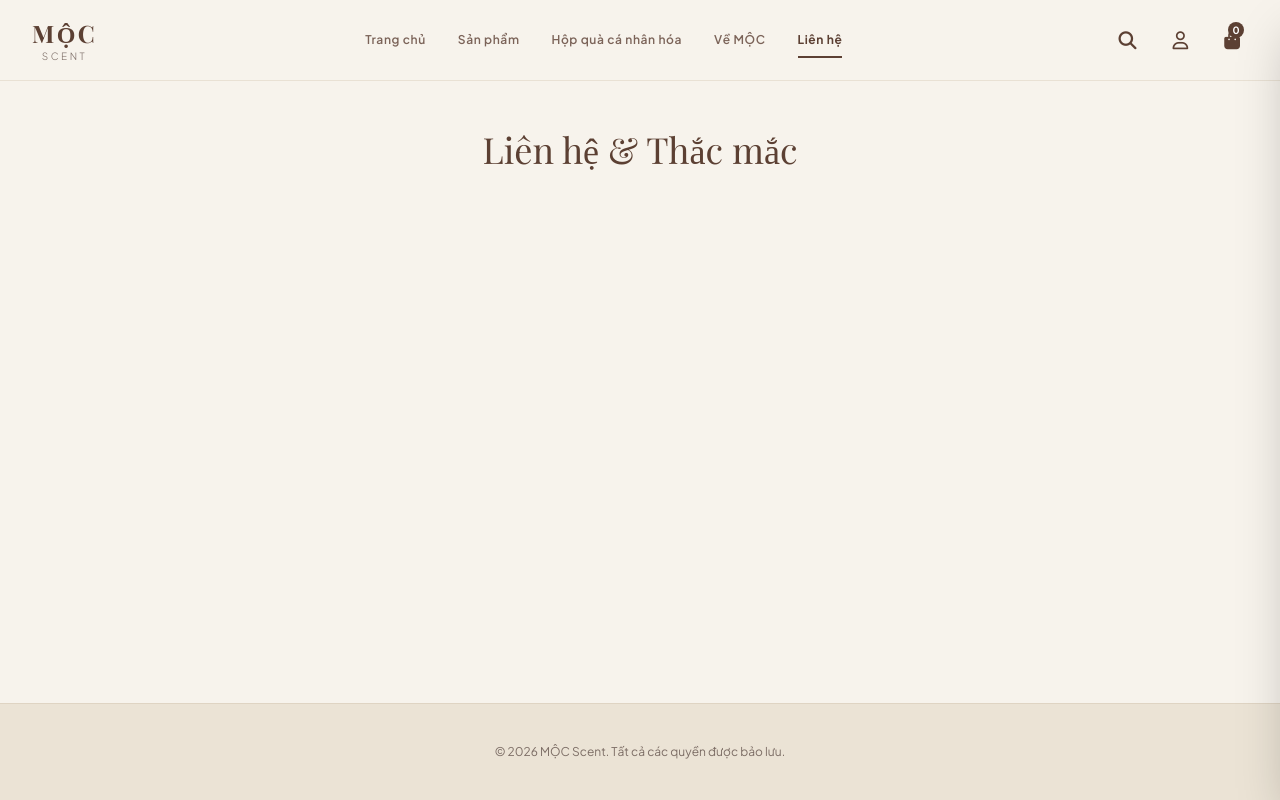
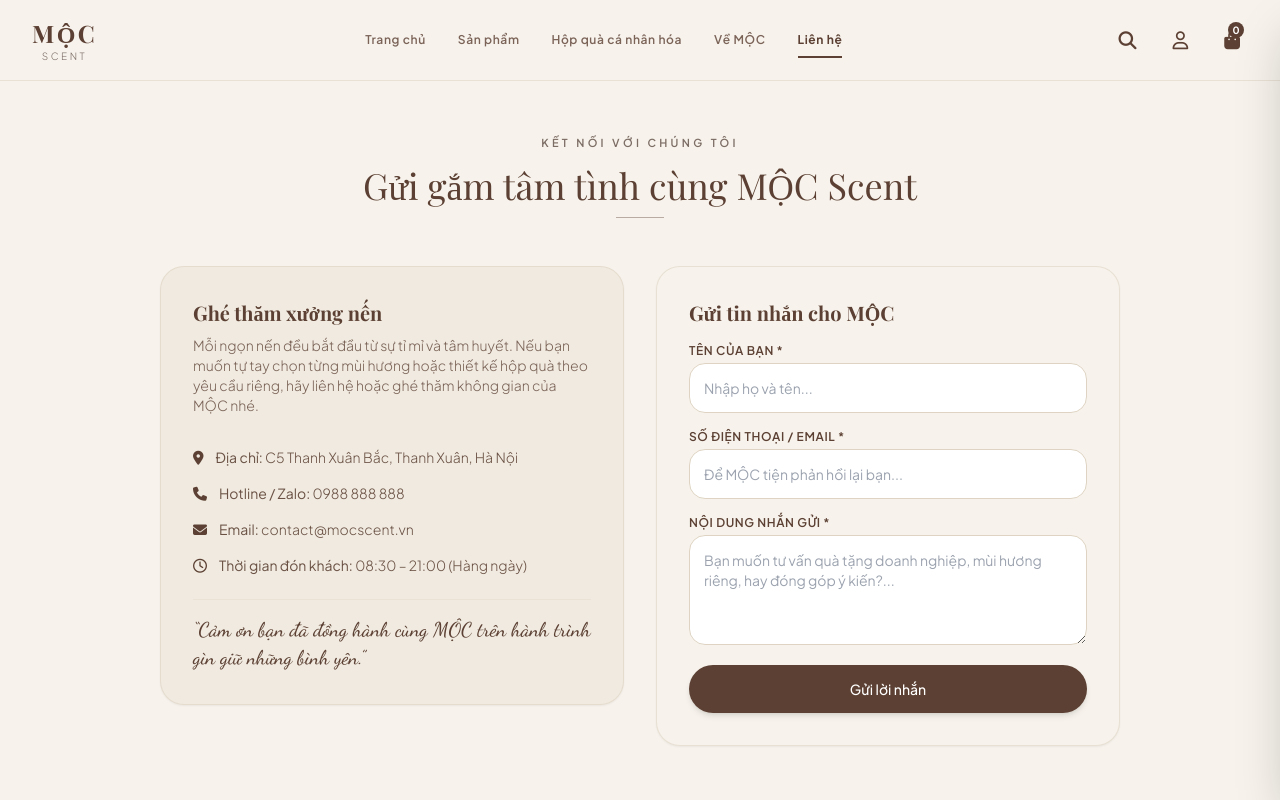
Before and after one commit to minh290707/M-c-, a plain HTML site: page index.html in a window 1280 px wide. Both pictures are taken after a click on the button "Liên hệ". Shown: the top 800 px of the page. Drawn offline with nearby package versions, Linux system fonts and the light colour scheme; files whose address does not match are found by name; a web font is replaced by a local one.

Commit message:
Update index.html

```diff
--- a/index.html
+++ b/index.html
@@ -484,9 +484,77 @@
 
 
     <!-- ================= TRANG 5: LIÊN HỆ ================= -->
-    <div id="tab-contact" class="tab-content hidden max-w-7xl mx-auto px-4 sm:px-6 lg:px-8 py-12">
+    <div id="tab-contact" class="tab-content hidden max-w-5xl mx-auto px-4 sm:px-6 lg:px-8 py-12">
+      <!-- Tiêu đề mở đầu -->
       <div class="text-center space-y-3 mb-12">
-        <h1 class="font-serif text-3xl sm:text-4xl text-moc-brown font-normal">Liên hệ & Thắc mắc</h1>
+        <span class="text-[11px] uppercase tracking-[0.3em] font-semibold text-moc-muted">KẾT NỐI VỚI CHÚNG TÔI</span>
+        <h1 class="font-serif text-3xl sm:text-4xl text-moc-brown font-normal">
+          Gửi gắm tâm tình cùng MỘC Scent
+        </h1>
+        <div class="w-12 h-[1px] bg-moc-brown/40 mx-auto mt-4"></div>
+      </div>
+
+      <div class="grid grid-cols-1 md:grid-cols-2 gap-8 items-start">
+        <!-- Cột trái: Thông tin liên hệ & Giờ mở cửa -->
+        <div class="bg-moc-card border border-moc-border/60 rounded-3xl p-6 sm:p-8 space-y-6 shadow-sm">
+          <div>
+            <h3 class="font-serif text-xl font-bold text-moc-brown mb-2">Ghé thăm xưởng nến</h3>
+            <p class="text-xs sm:text-sm text-moc-brown/80 leading-relaxed font-light">
+              Mỗi ngọn nến đều bắt đầu từ sự tỉ mỉ và tâm huyết. Nếu bạn muốn tự tay chọn từng mùi hương hoặc thiết kế hộp quà theo yêu cầu riêng, hãy liên hệ hoặc ghé thăm không gian của MỘC nhé.
+            </p>
+          </div>
+
+          <div class="space-y-4 pt-2 text-xs sm:text-sm text-moc-brown/90 font-light">
+            <div class="flex items-start gap-3">
+              <i class="fa-solid fa-location-dot text-moc-brown mt-1"></i>
+              <span><strong>Địa chỉ:</strong> C5 Thanh Xuân Bắc, Thanh Xuân, Hà Nội</span>
+            </div>
+            <div class="flex items-start gap-3">
+              <i class="fa-solid fa-phone text-moc-brown mt-1"></i>
+              <span><strong>Hotline / Zalo:</strong> 0988 888 888</span>
+            </div>
+            <div class="flex items-start gap-3">
+              <i class="fa-solid fa-envelope text-moc-brown mt-1"></i>
+              <span><strong>Email:</strong> contact@mocscent.vn</span>
+            </div>
+            <div class="flex items-start gap-3">
+              <i class="fa-regular fa-clock text-moc-brown mt-1"></i>
+              <span><strong>Thời gian đón khách:</strong> 08:30 – 21:00 (Hàng ngày)</span>
+            </div>
+          </div>
+
+          <!-- Trích dẫn trang trí -->
+          <div class="pt-4 border-t border-moc-border/40">
+            <p class="font-handwriting text-xl text-moc-brown">
+              “Cảm ơn bạn đã đồng hành cùng MỘC trên hành trình gìn giữ những bình yên.”
+            </p>
+          </div>
+        </div>
+
+        <!-- Cột phải: Form gửi tin nhắn / góp ý -->
+        <div class="bg-moc-bg border border-moc-border/60 rounded-3xl p-6 sm:p-8 shadow-sm">
+          <h3 class="font-serif text-xl font-bold text-moc-brown mb-4">Gửi tin nhắn cho MỘC</h3>
+          <form onsubmit="handleContactSubmit(event)" class="space-y-4 text-xs sm:text-sm">
+            <div>
+              <label class="block text-xs font-semibold text-moc-brown uppercase tracking-wider mb-1">Tên của bạn *</label>
+              <input type="text" id="contact-name" required placeholder="Nhập họ và tên..." class="w-full p-3.5 rounded-2xl border border-moc-border bg-white text-moc-brown focus:outline-none focus:border-moc-brown">
+            </div>
+
+            <div>
+              <label class="block text-xs font-semibold text-moc-brown uppercase tracking-wider mb-1">Số điện thoại / Email *</label>
+              <input type="text" id="contact-info" required placeholder="Để MỘC tiện phản hồi lại bạn..." class="w-full p-3.5 rounded-2xl border border-moc-border bg-white text-moc-brown focus:outline-none focus:border-moc-brown">
+            </div>
+
+            <div>
+              <label class="block text-xs font-semibold text-moc-brown uppercase tracking-wider mb-1">Nội dung nhắn gửi *</label>
+              <textarea id="contact-msg" required rows="4" placeholder="Bạn muốn tư vấn quà tặng doanh nghiệp, mùi hương riêng, hay đóng góp ý kiến?..." class="w-full p-3.5 rounded-2xl border border-moc-border bg-white text-moc-brown focus:outline-none focus:border-moc-brown"></textarea>
+            </div>
+
+            <button type="submit" class="w-full bg-moc-brown hover:bg-moc-brownDark text-white py-3.5 rounded-full font-medium text-sm transition shadow-md mt-2">
+              Gửi lời nhắn
+            </button>
+          </form>
+        </div>
       </div>
     </div>
 
@@ -1125,6 +1193,20 @@
       toggleCartDrawer();
     }
 
+// XỬ LÝ GỬI FORM LIÊN HỆ
+    function handleContactSubmit(e) {
+      e.preventDefault();
+      const name = document.getElementById('contact-name').value.trim();
+      const info = document.getElementById('contact-info').value.trim();
+      const msg = document.getElementById('contact-msg').value.trim();
+
+      alert(`Cảm ơn ${name} đã gửi lời nhắn!\nMỘC Scent đã nhận được thông tin và sẽ phản hồi tới bạn qua ${info} trong thời gian sớm nhất.`);
+
+      document.getElementById('contact-name').value = '';
+      document.getElementById('contact-info').value = '';
+      document.getElementById('contact-msg').value = '';
+    }
+
   </script>
 
 <!-- MODAL FORM THANH TOÁN -->
```
